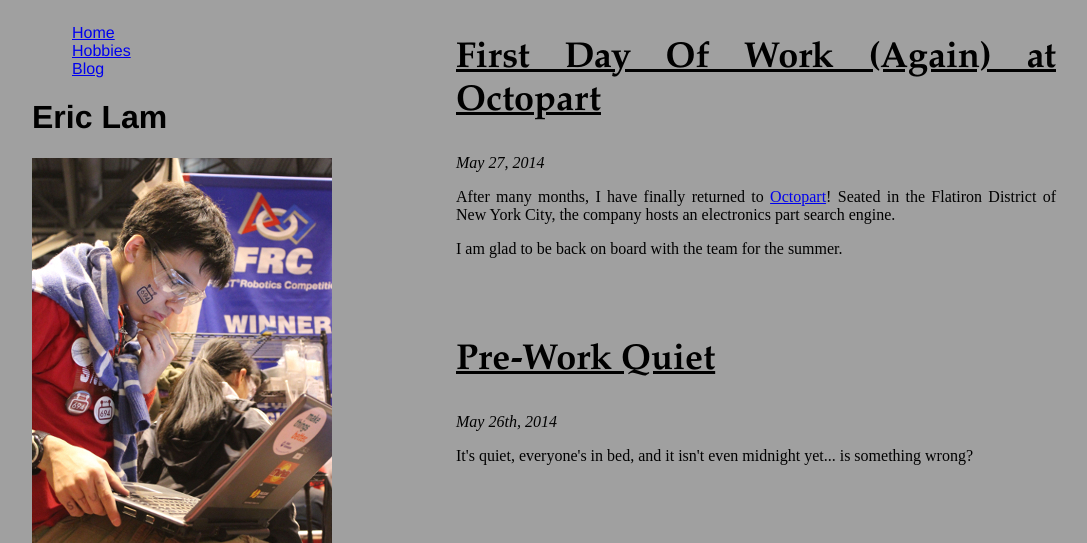
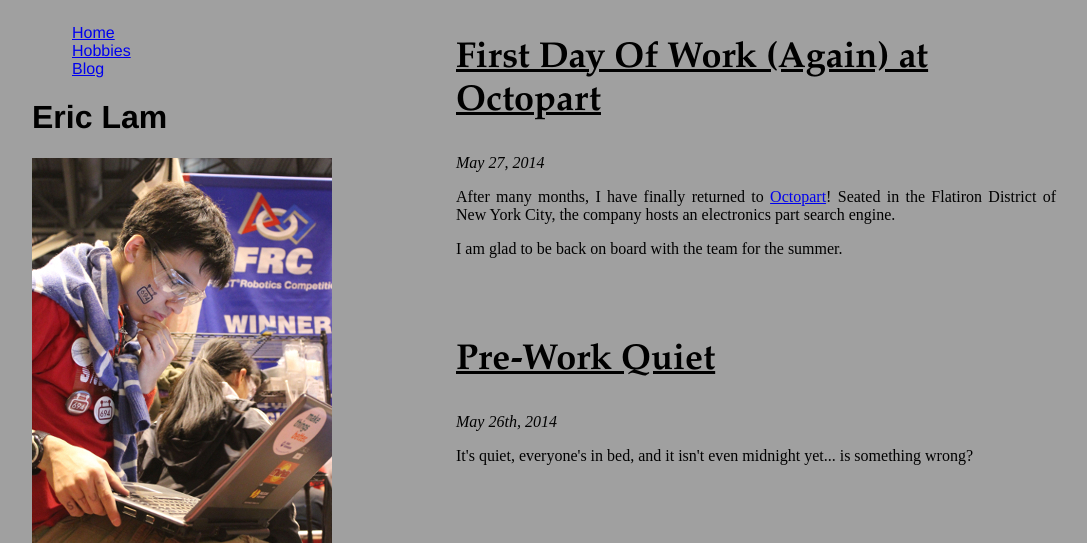
Before and after one commit to ericblam/ericblam.github.io, a PHP site: page /blog/index.html in a window 1280 px wide. Shown: the top 543 px of the page, without its empty margins (96-1183 px from the left). Run offline with PHP 8.4, Linux system fonts and the light colour scheme.

Commit message:
Update blog header style

```diff
--- a/style.css
+++ b/style.css
@@ -65,6 +65,7 @@ h1.blog {
     font-family:"Palatino Linotype";
     font-size:36px;
     text-decoration:underline;
+    text-align:left;
 }
 
 blog_date {
```
